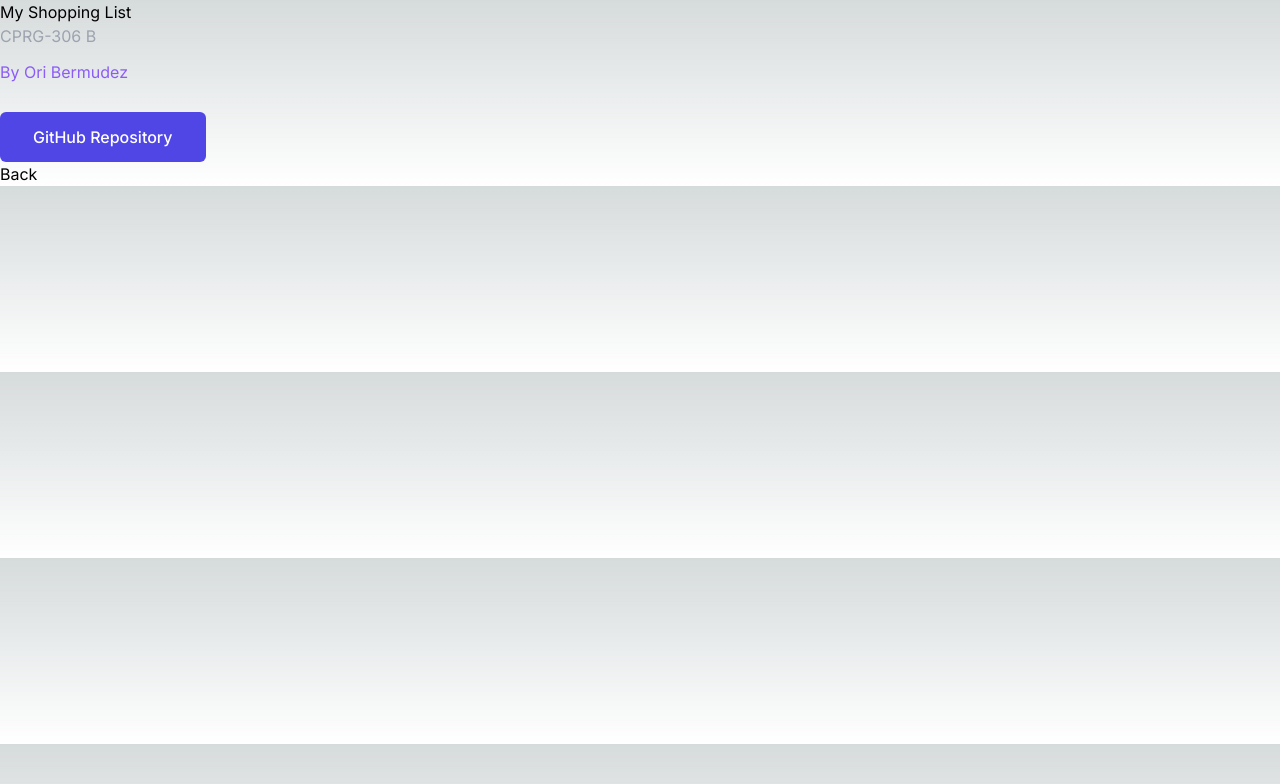
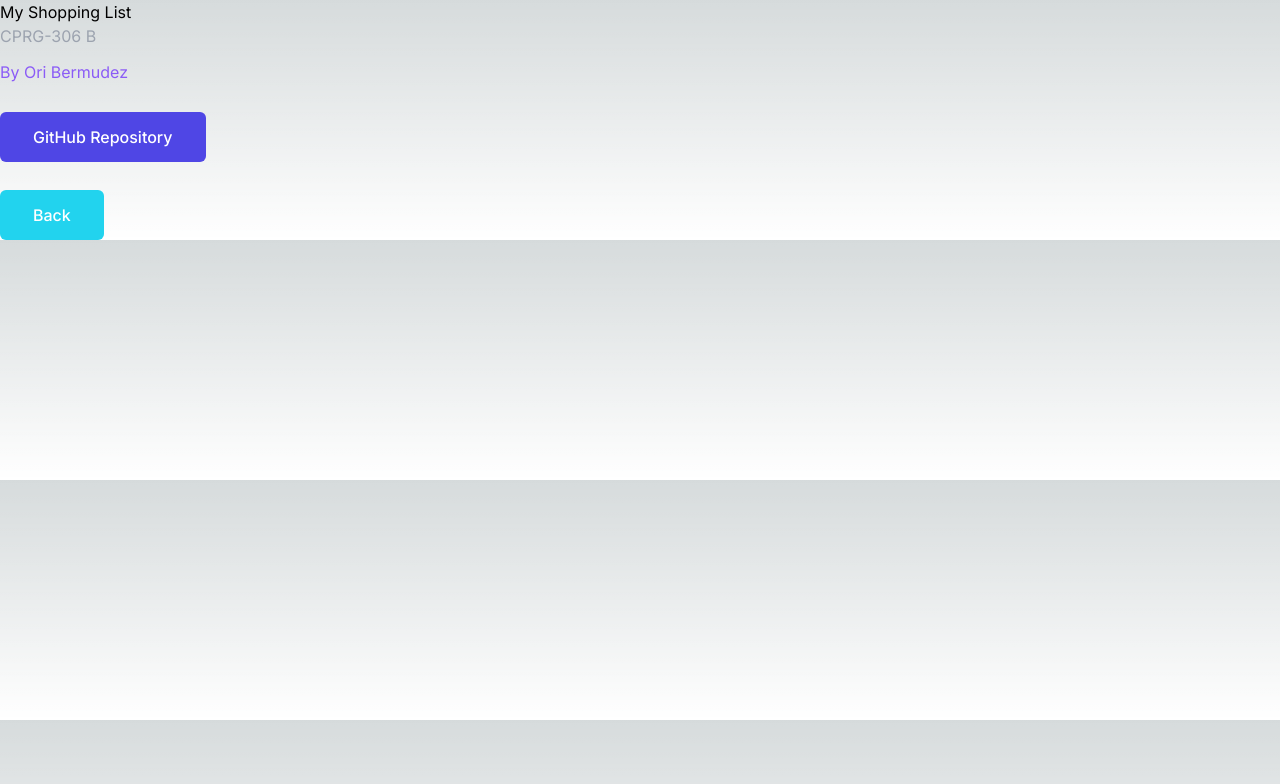
Before and after one commit to oribermudez/cprg306-assignments, a Next.js app: page /week2 in a window 1280 px wide. Shown: the top 784 px of the page. Built offline with nearby package versions, Linux system fonts and the light colour scheme.

Commit message:
Added back button styles

```diff
--- a/app/page.js
+++ b/app/page.js
@@ -14,7 +14,6 @@ export default function Home() {
             <Link
               href="/week2"
               className="w-2/5 mt-7 inline-block rounded-md border border-transparent bg-cyan-400 px-8 py-3 text-center font-medium text-white hover:bg-cyan-500"
-              target="_blank"
             >
               Week 2
             </Link>
--- a/app/week2/page.js
+++ b/app/week2/page.js
@@ -6,7 +6,12 @@ const Page = () => {
     <section>
       <h2>My Shopping List</h2>
       <StudentInfo />
-      <Link href="/">Back</Link>
+      <Link
+        href="/"
+        className="mt-7 inline-block rounded-md border border-transparent bg-cyan-400 px-8 py-3 text-center font-medium text-white hover:bg-cyan-500"
+      >
+        Back
+      </Link>
     </section>
   );
 }
```
